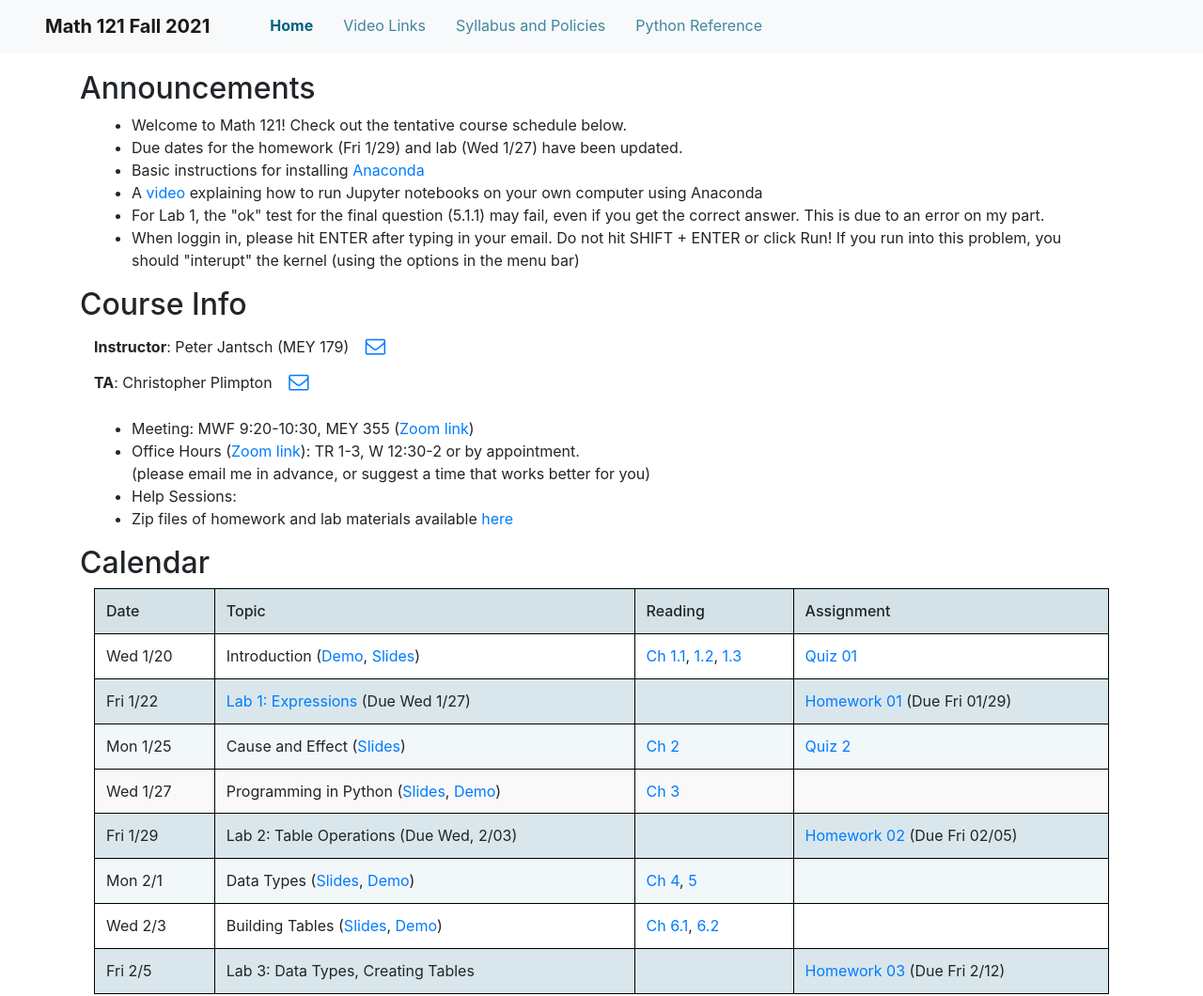
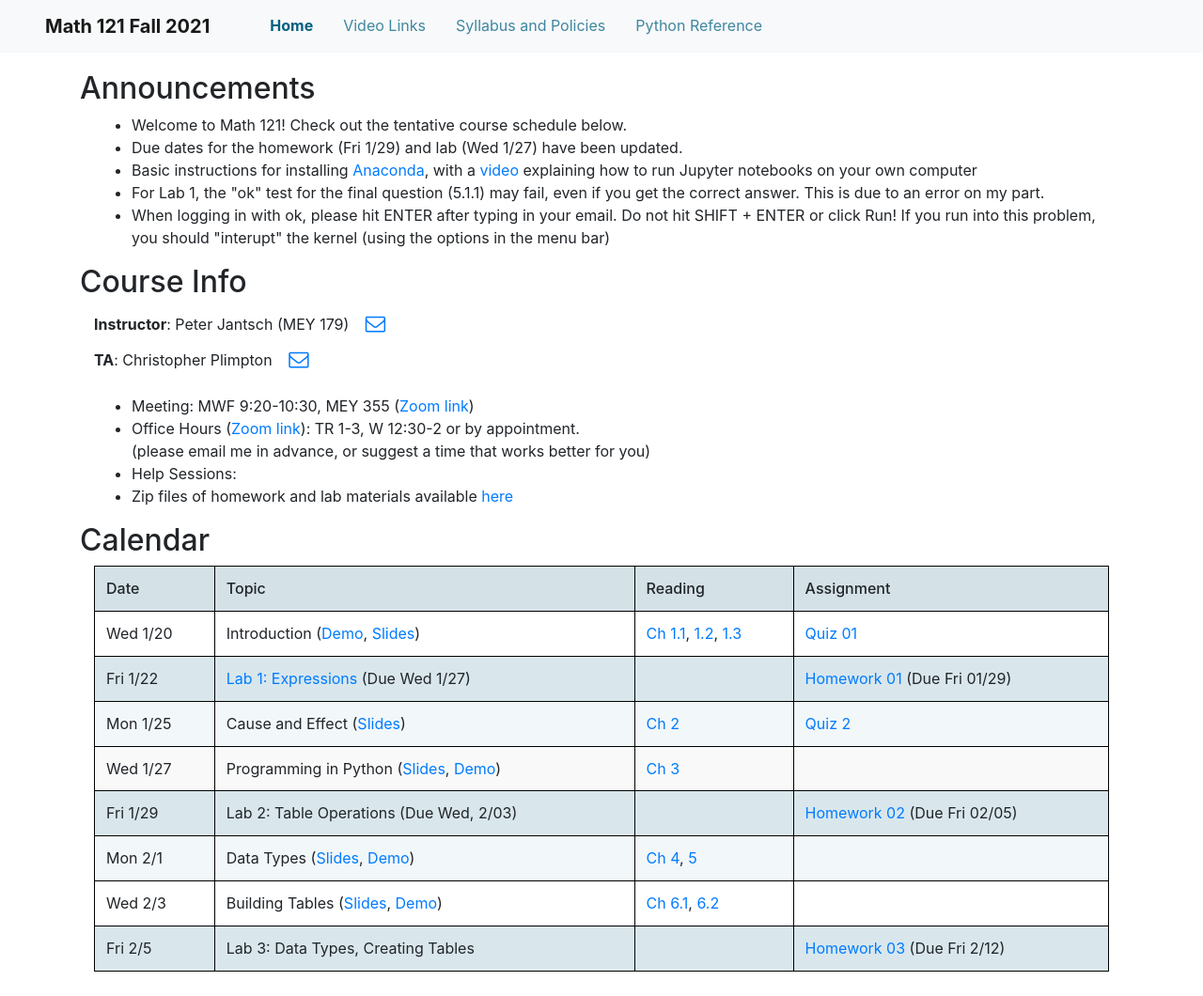
Before and after one commit to Math-121-Spring-21/Math-121-Spring-21.github.io, a plain HTML site: page index.html in a window 1280 px wide. Shown: the top 1060 px of the page at 94% size. Drawn offline with nearby package versions, Linux system fonts and the light colour scheme.

Commit message:
Update index.html

```diff
--- a/index.html
+++ b/index.html
@@ -38,10 +38,9 @@
         <ul>
             <li> Welcome to Math 121! Check out the tentative course schedule below.</li>
             <li>Due dates for the homework (Fri 1/29) and lab (Wed 1/27) have been updated.
-            <li> Basic instructions for installing <a href="https://drive.google.com/file/d/1wOroo2J-KPOtf1N2sclHsfVsF2J4X89u/view?usp=sharing">Anaconda</a></li>
-            <li>A <a href="https://wheaton.box.com/s/5u1h8o8fk2nz8za2s3g2e928lhe7i9kj">video</a> explaining how to run Jupyter notebooks on your own computer using Anaconda</li>
+            <li> Basic instructions for installing <a href="https://drive.google.com/file/d/1wOroo2J-KPOtf1N2sclHsfVsF2J4X89u/view?usp=sharing">Anaconda</a>, with a <a href="https://wheaton.box.com/s/5u1h8o8fk2nz8za2s3g2e928lhe7i9kj">video</a> explaining how to run Jupyter notebooks on your own computer</li>
             <li>For Lab 1, the "ok" test for the final question (5.1.1) may fail, even if you get the correct answer. This is due to an error on my part.</li>
-            <li>When loggin in, please hit ENTER after typing in your email. Do not hit SHIFT + ENTER or click Run! If you run into this problem, you should "interupt" the kernel (using the options in the menu bar)</li>
+            <li>When logging in with ok, please hit ENTER after typing in your email. Do not hit SHIFT + ENTER or click Run! If you run into this problem, you should "interupt" the kernel (using the options in the menu bar)</li>
         </ul>
     </div>
 
```
